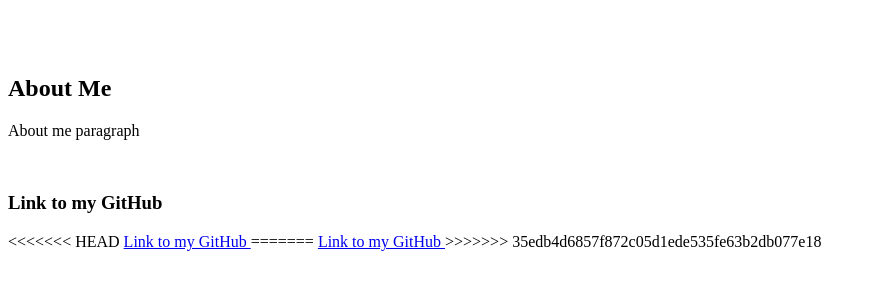
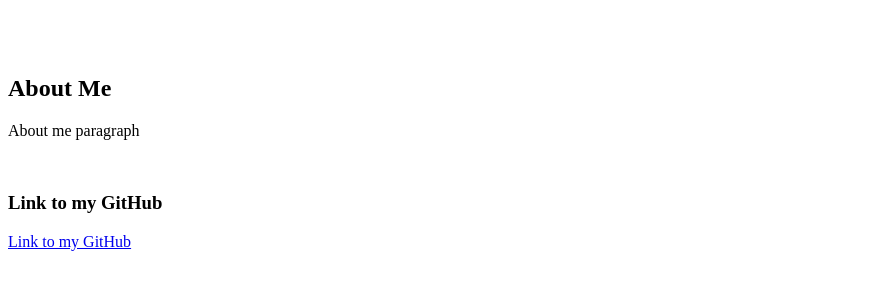
Before and after one commit to Littlerou/My_Online_Portfolio, a plain HTML site: page index.html in a window 1280 px wide. Shown: the part 61-350 px from the top of the page, without its empty margins (0-876 px from the left). Drawn offline with Linux system fonts and the light colour scheme.

Commit message:
uptodate development

```diff
--- a/index.html
+++ b/index.html
@@ -19,12 +19,7 @@
     <!-- Image of self ideally next to paragraph -->
     <img src="" alt="">
     <h3> Link to my GitHub</h3>
-<<<<<<< HEAD
-    <a href="https://github.com/Littlerou" target=”_blank” > Link to my GitHub </a>
-
-=======
     <a href="https://github.com/Littlerou"> Link to my GitHub </a>
->>>>>>> 35edb4d6857f872c05d1ede535fe63b2db077e18
 
 
 </body>
```
